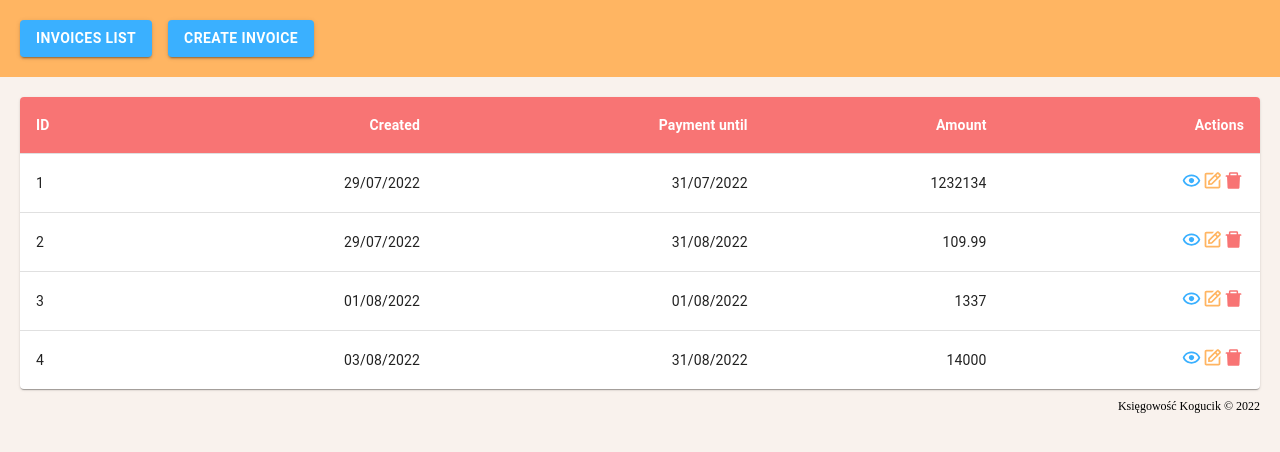
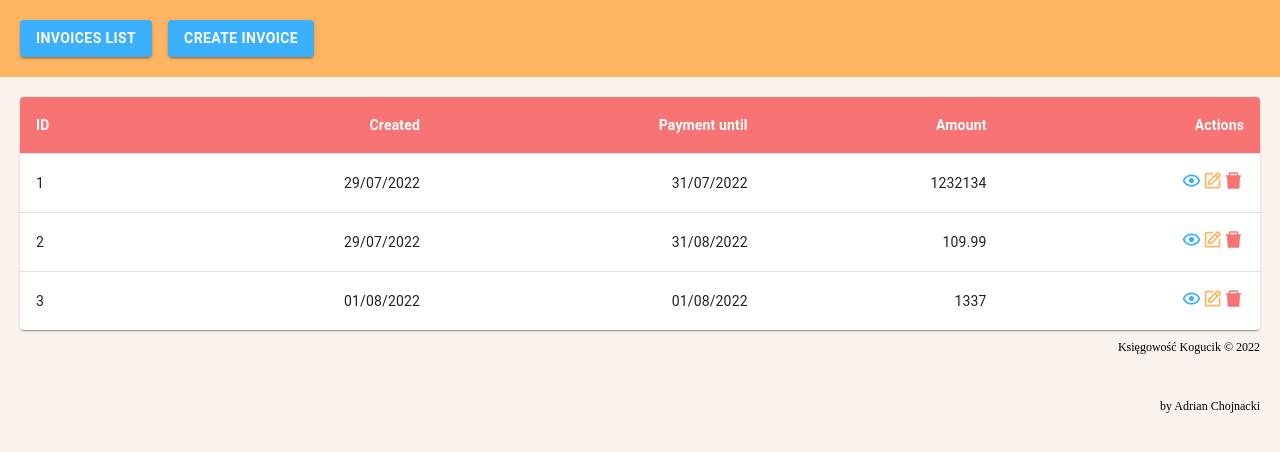
Before and after one commit to AdrianChojnacki/Accounting-Application, a React (Create React App) app: page / in a window 1280 px wide. Shown: the top 452 px of the page. Built offline with nearby package versions, Linux system fonts and the light colour scheme; data requests are answered from the project's data file.

Commit message:
Add React.memo and Signature

```diff
--- /dev/null
+++ b/src/components/Signature/Signature.module.css
@@ -0,0 +1,5 @@
+.signature {
+  float: right;
+  margin-right: 1.25rem;
+  font-size: 0.75rem;
+}
--- /dev/null
+++ b/src/components/Signature/Signature.tsx
@@ -0,0 +1,8 @@
+import SignatureCSS from "./Signature.module.css";
+
+const Signature = ({ text }: { text: string }) => {
+  console.log("rerender");
+  return <p className={SignatureCSS.signature}>{text}</p>;
+};
+
+export { Signature };
--- /dev/null
+++ b/src/components/Signature/index.ts
@@ -0,0 +1 @@
+export * from "./Signature";
--- a/src/components/index.ts
+++ b/src/components/index.ts
@@ -19,3 +19,4 @@ export * from "./SkeletonHome";
 export * from "./SkeletonText";
 export * from "./SkeletonInvoice";
 export * from "./SkeletonEdit";
+export * from "./Signature";
--- a/src/pages/Create.tsx
+++ b/src/pages/Create.tsx
@@ -1,12 +1,12 @@
 import { withFormSubmit, withPageWrapper, InvoiceCreate } from "../components";
 
-const CreateFormWithFormSubmit = withFormSubmit(InvoiceCreate);
-const CreateFormWithFormSubmitWithPageWrapper = withPageWrapper(
-  CreateFormWithFormSubmit,
+const InvoiceCreateWithFormSubmit = withFormSubmit(InvoiceCreate);
+const InvoiceCreateWithFormSubmitWithPageWrapper = withPageWrapper(
+  InvoiceCreateWithFormSubmit,
 );
 
 const Create = () => {
-  return <CreateFormWithFormSubmitWithPageWrapper />;
+  return <InvoiceCreateWithFormSubmitWithPageWrapper />;
 };
 
 export default Create;
--- a/src/pages/Home.tsx
+++ b/src/pages/Home.tsx
@@ -1,9 +1,15 @@
-import { useState, useContext, useEffect } from "react";
+import { memo, useState, useContext, useEffect } from "react";
 import axios from "axios";
-import { withPageWrapper, InvoicesTable, Spinner } from "../components";
+import {
+  withPageWrapper,
+  InvoicesTable,
+  Spinner,
+  Signature,
+} from "../components";
 import { ListReloadContext, ListReloadSetFalseContext } from "../providers";
 
 const InvoicesTableWithPageWrapper = withPageWrapper(InvoicesTable);
+const MemoedSignature = memo(Signature);
 
 const Home = () => {
   const [invoices, setInvoices] = useState<object | null>(null);
@@ -35,6 +41,7 @@ const Home = () => {
           `Księgowość Kogucik © ${new Date().getFullYear()}`
         }
       />
+      <MemoedSignature text="by Adrian Chojnacki" />
     </>
   );
 };
--- a/src/server/db.json
+++ b/src/server/db.json
@@ -23,14 +23,6 @@
       "untilRaw": 1659370432841,
       "amount": 1337,
       "id": 3
-    },
-    {
-      "created": "03/08/2022",
-      "createdRaw": 1659535753811,
-      "until": "31/08/2022",
-      "untilRaw": 1661954953000,
-      "amount": 14000,
-      "id": 4
     }
   ]
 }
```
